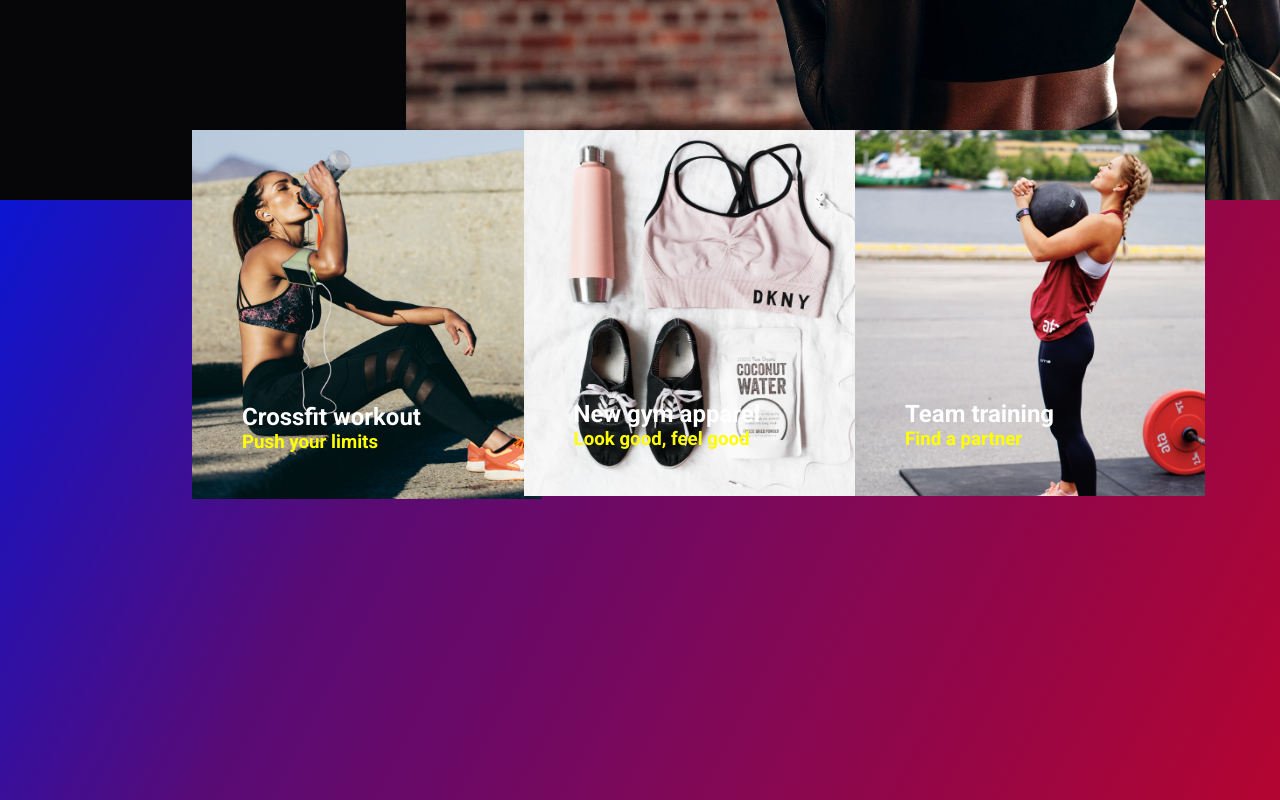
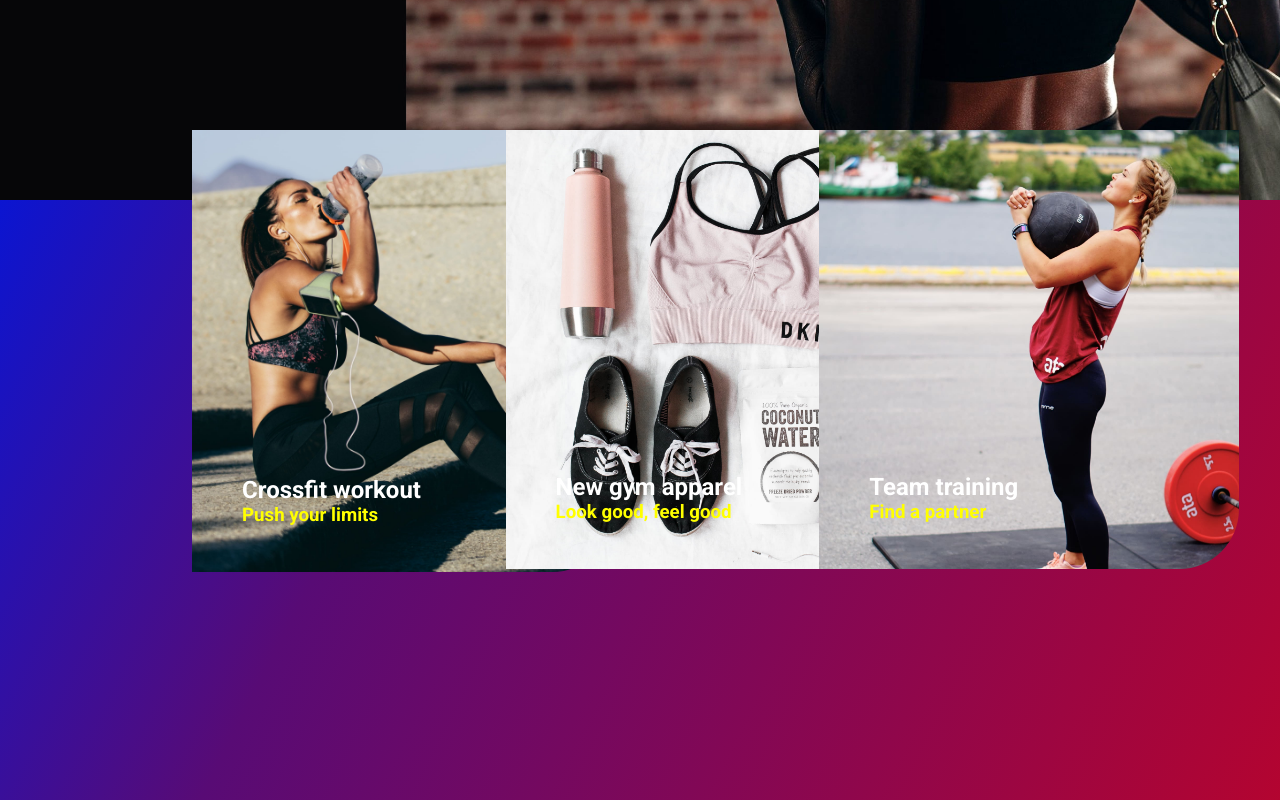
Before and after one commit to DavideTarantino/proj-html-vuejs, a Vue app in the folder format-vue/: page / in a window 1280 px wide. Shown: the part 540-1340 px from the top of the page. Built offline with nearby package versions, Linux system fonts and the light colour scheme.

Commit message:
modifica dello stile delle card

```diff
--- a/format-vue/src/Components/Main/SectionTwo.vue
+++ b/format-vue/src/Components/Main/SectionTwo.vue
@@ -52,7 +52,7 @@
     section{
         @include page-layout;
         display: flex;
-        gap: 37%;
+        gap: 35%;
         position: relative;
         height: 100vh;
 
@@ -61,8 +61,13 @@
             top: -70px;
 
             img{
-                width: 350px;
+                width: 420px;
                 image-rendering: crisp-edges;
+                border-radius: 0 0 60px 0;
+            }
+
+            img:hover{
+                width: 430px;
             }
 
             #didascalia-figure{
```
